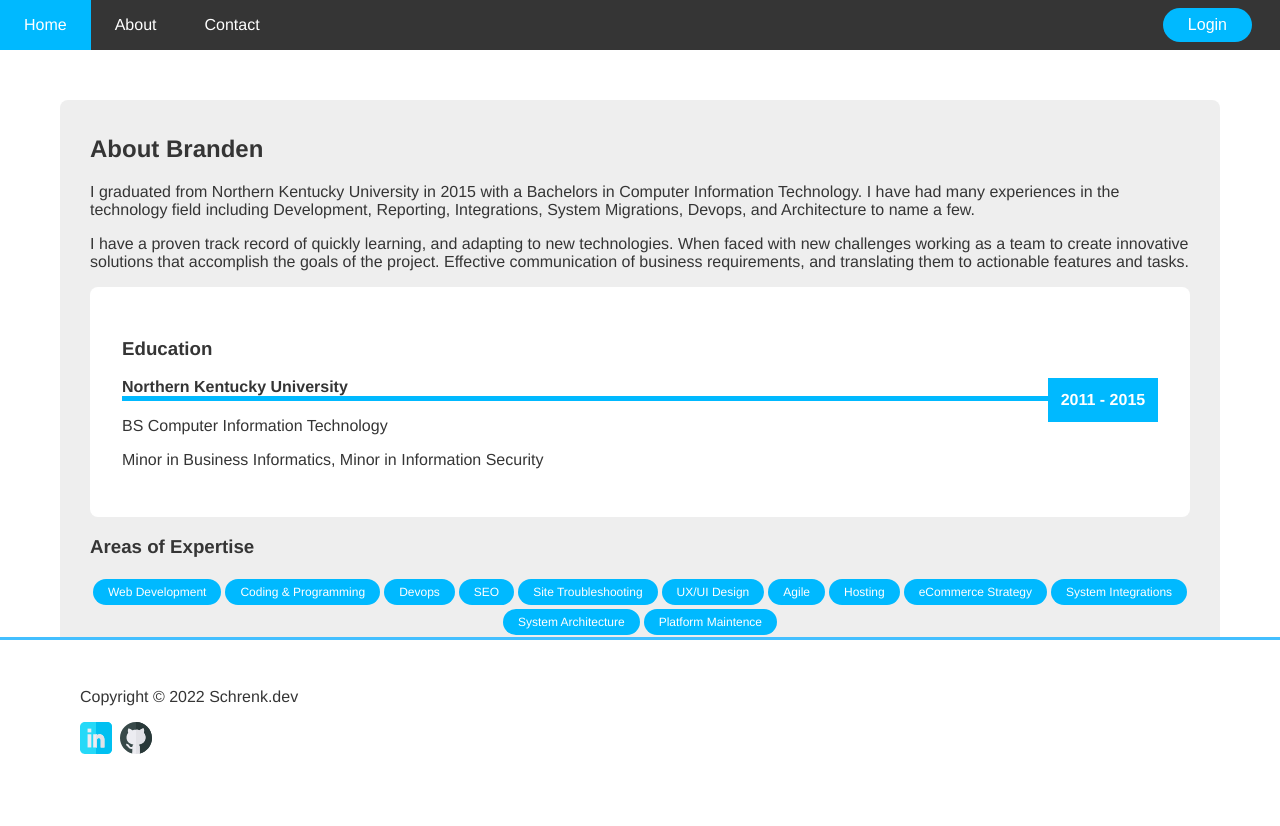
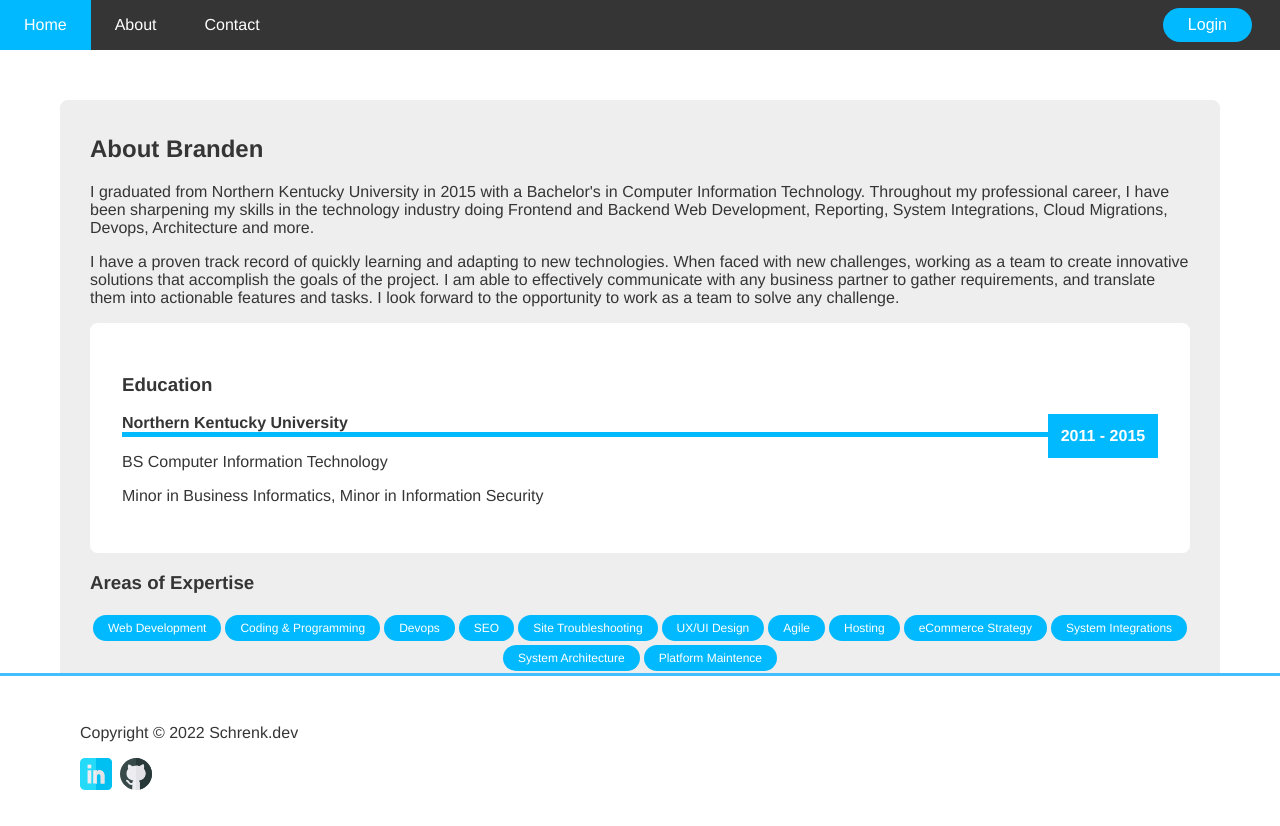
Before and after one commit to bschrenk/personal-website-react, a React (Create React App) app: page /about in a window 1280 px wide. Before the commit the page ends 800 px from the top, so only its background shows below. Built offline with nearby package versions, Linux system fonts and the light colour scheme.

Commit message:
fix: move chip and update about

```diff
--- /dev/null
+++ b/src/site/components/Chip/Chip.jsx
@@ -0,0 +1,10 @@
+import React from 'react';
+import './Chip.scss';
+
+function Chip({text}) {
+    return (
+        <span className='chip'>{text}</span>
+     );
+}
+
+export default Chip;
--- /dev/null
+++ b/src/site/components/Chip/Chip.scss
@@ -0,0 +1,15 @@
+@import "../../../util/variables.scss";
+
+span.chip {
+    border: none;
+    background: $accent1;
+    font-size: 12px;
+    display: inline-block;
+    padding: 6px 15px;
+    margin: 2px;
+    color: $white;
+    border-radius: 50px;
+    &:focus {
+        outline: none;
+    }
+}
--- a/src/site/pages/about/About.jsx
+++ b/src/site/pages/about/About.jsx
@@ -1,9 +1,25 @@
 import React from 'react';
 import { Helmet } from "react-helmet";
 import Card from '../../components/Card/Card';
+import Chip from '../../components/Chip/Chip';
 import './About.scss';
 
 function About() {
+    const skills = [
+        "Web Development",
+        "Coding & Programming",
+        "Devops",
+        "SEO",
+        "Site Troubleshooting",
+        "UX/UI Design",
+        "Agile",
+        "Hosting",
+        "eCommerce Strategy",
+        "System Integrations",
+        "System Architecture",
+        "Platform Maintence",
+    ]
+
     return (
         <div className="main-content">
             <Helmet>
@@ -32,15 +48,14 @@ function About() {
             <div>
                 <h2>About Branden</h2>
                 <p>
-                    I graduated from Northern Kentucky University in 2015 with a Bachelors in Computer Information
-                    Technology. I have had many experiences in the technology field including Development,
-                    Reporting, Integrations, System Migrations, Devops, and Architecture to name a few.
+                    I graduated from Northern Kentucky University in 2015 with a Bachelor's in Computer Information Technology.
+                    Throughout my professional career, I have been sharpening my skills in the technology industry doing Frontend and Backend Web Development, Reporting, System Integrations, Cloud Migrations, Devops, Architecture and more.
                 </p>
                 <p>
-                    I have a proven track record of quickly learning, and adapting to new technologies.
-                    When faced with new challenges working as a team to create innovative solutions that accomplish the goals of the project.
-                    Effective communication of business requirements, and translating them to actionable
-                    features and tasks.
+                    I have a proven track record of quickly learning and adapting to new technologies.
+                    When faced with new challenges, working as a team to create innovative solutions that accomplish the goals of the project.
+                    I am able to effectively communicate with any business partner to gather requirements, and translate them into actionable features and tasks.
+                    I look forward to the opportunity to work as a team to solve any challenge.
                 </p>
                 <Card title={'Education'} barBox={'2011 - 2015'} barText={'Northern Kentucky University'}>
                     <p>BS Computer Information Technology</p>
@@ -49,18 +64,9 @@ function About() {
 
                 <h3>Areas of Expertise</h3>
                 <div className="tag">
-                    <span>Web Development</span>
-                    <span>Coding & Programming</span>
-                    <span>Devops</span>
-                    <span>SEO</span>
-                    <span>Site Troubleshooting</span>
-                    <span>UX/UI Design</span>
-                    <span>Agile</span>
-                    <span>Hosting</span>
-                    <span>eCommerce Strategy</span>
-                    <span>System Integrations</span>
-                    <span>System Architecture</span>
-                    <span>Platform Maintence</span>
+                    {skills.map((value) => (
+                        <Chip text={value} />
+                    ))}
                 </div>
             </div>
         </div>
--- a/src/site/pages/about/About.scss
+++ b/src/site/pages/about/About.scss
@@ -2,19 +2,6 @@
 
 .tag {
   text-align: center;
-  span {
-    &:focus {
-      outline: none;
-    }
-    border: none;
-    background: $accent1;
-    font-size: 12px;
-    display: inline-block;
-    padding: 6px 15px;
-    margin: 2px;
-    color: #ffffff;
-    border-radius: 50px;
-  }
 }
 
 .cardOuterTransparent {
```
Also changed, not shown: src/site/App.js (+4 -4 lines).
